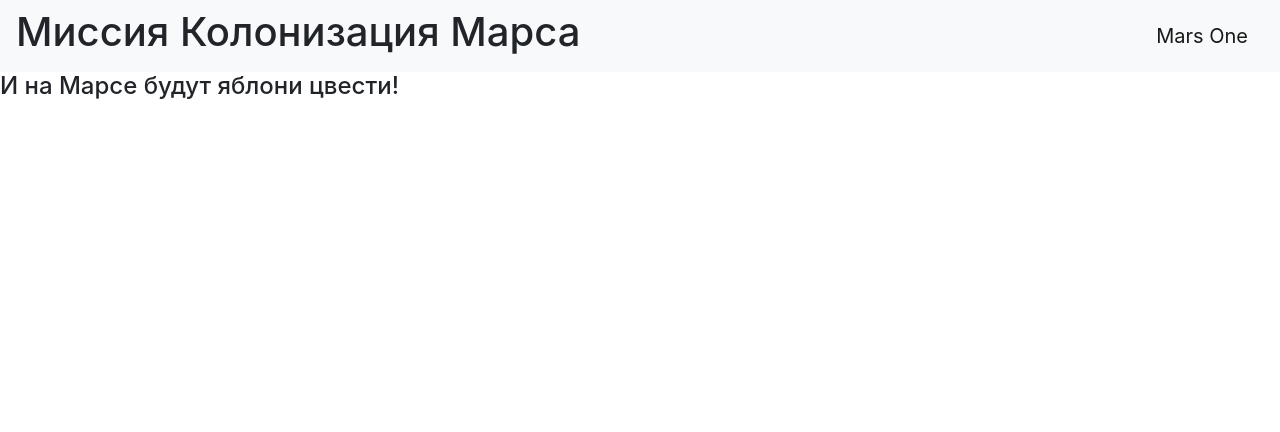
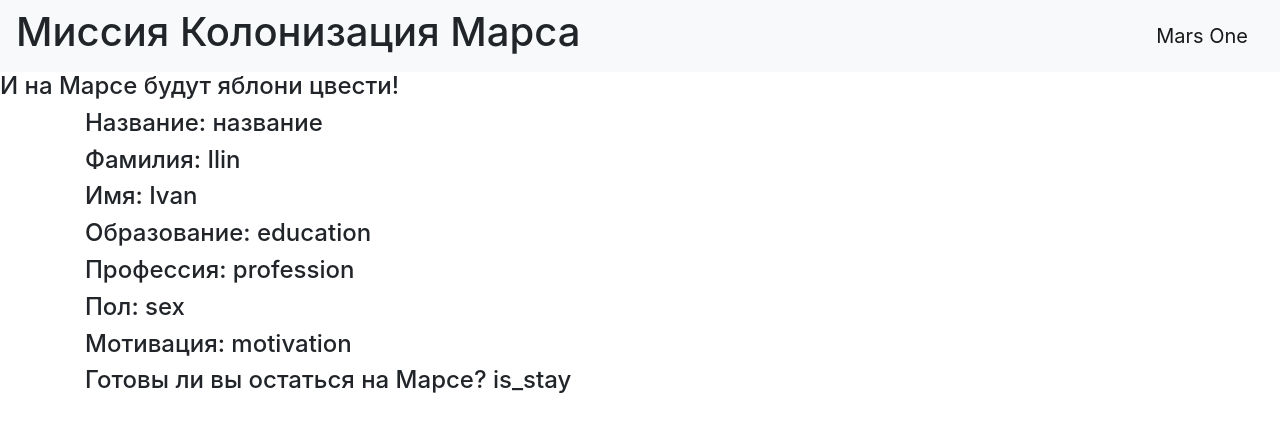
Before and after one commit to avalanche05/flask-progect, a Flask app: page /answer in a window 1280 px wide. Shown: the top 432 px of the page. Run offline with Flask 2, Linux system fonts and the light colour scheme; some libraries are stand-ins or nearby versions.

Commit message:
Автоматический ответ

```diff
--- a/main.py
+++ b/main.py
@@ -1,6 +1,9 @@
-from flask import Flask, url_for, request, render_template
+from flask import Flask, url_for, request, render_template, redirect
+
+from loginform import LoginForm
 
 app = Flask(__name__)
+app.config['SECRET_KEY'] = 'yandexlyceum_secret_key'
 
 
 @app.route('/<title>')
@@ -37,5 +40,29 @@
                            list=list)
 
 
+@app.route('/login', methods=['GET', 'POST'])
+def login():
+    form = LoginForm()
+    if form.validate_on_submit():
+        return redirect('/success')
+    return render_template('login.html', title='Авторизация', form=form)
+
+
+@app.route('/answer')
+@app.route('/auto_answer')
+def answer():
+    data = dict()
+    data['title'] = 'название'
+    data['lastname'] = 'Ilin'
+    data['firstname'] = 'Ivan'
+    data['education'] = 'education'
+    data['profession'] = 'profession'
+    data['sex'] = 'sex'
+    data['motivation'] = 'motivation'
+    data['is_stay'] = 'is_stay'
+
+    return render_template('auto_answer.html', **data)
+
+
 if __name__ == '__main__':
     app.run(port=8080, host='127.0.0.1')
--- /dev/null
+++ b/templates/auto_answer.html
@@ -0,0 +1,12 @@
+{% extends "base.html" %}
+
+{% block content %}
+<h4>Название: {{ title }}</h4>
+<h4>Фамилия: {{ lastname }}</h4>
+<h4>Имя: {{ firstname }}</h4>
+<h4>Образование: {{ education }}</h4>
+<h4>Профессия: {{ profession }}</h4>
+<h4>Пол: {{ sex }}</h4>
+<h4>Мотивация: {{ motivation }}</h4>
+<h4>Готовы ли вы остаться на Марсе? {{ is_stay }}</h4>
+{% endblock %}
--- a/templates/base.html
+++ b/templates/base.html
@@ -2,6 +2,7 @@
 <html lang="en">
 <head>
     <meta charset="utf-8">
+    <link rel="stylesheet" type="text/css" href="../css/style.css'"/>
     <meta name="viewport" content="width=device-width, initial-scale=1, shrink-to-fit=no">
     <link rel="stylesheet"
           href="https://stackpath.bootstrapcdn.com/bootstrap/4.4.1/css/bootstrap.min.css"
```
Also changed, not shown: loginform.py (added, +11 -0 lines), static/css/style.css (+14 -0 lines), templates/login.html (added, +21 -0 lines), static/img/label.png (added).
